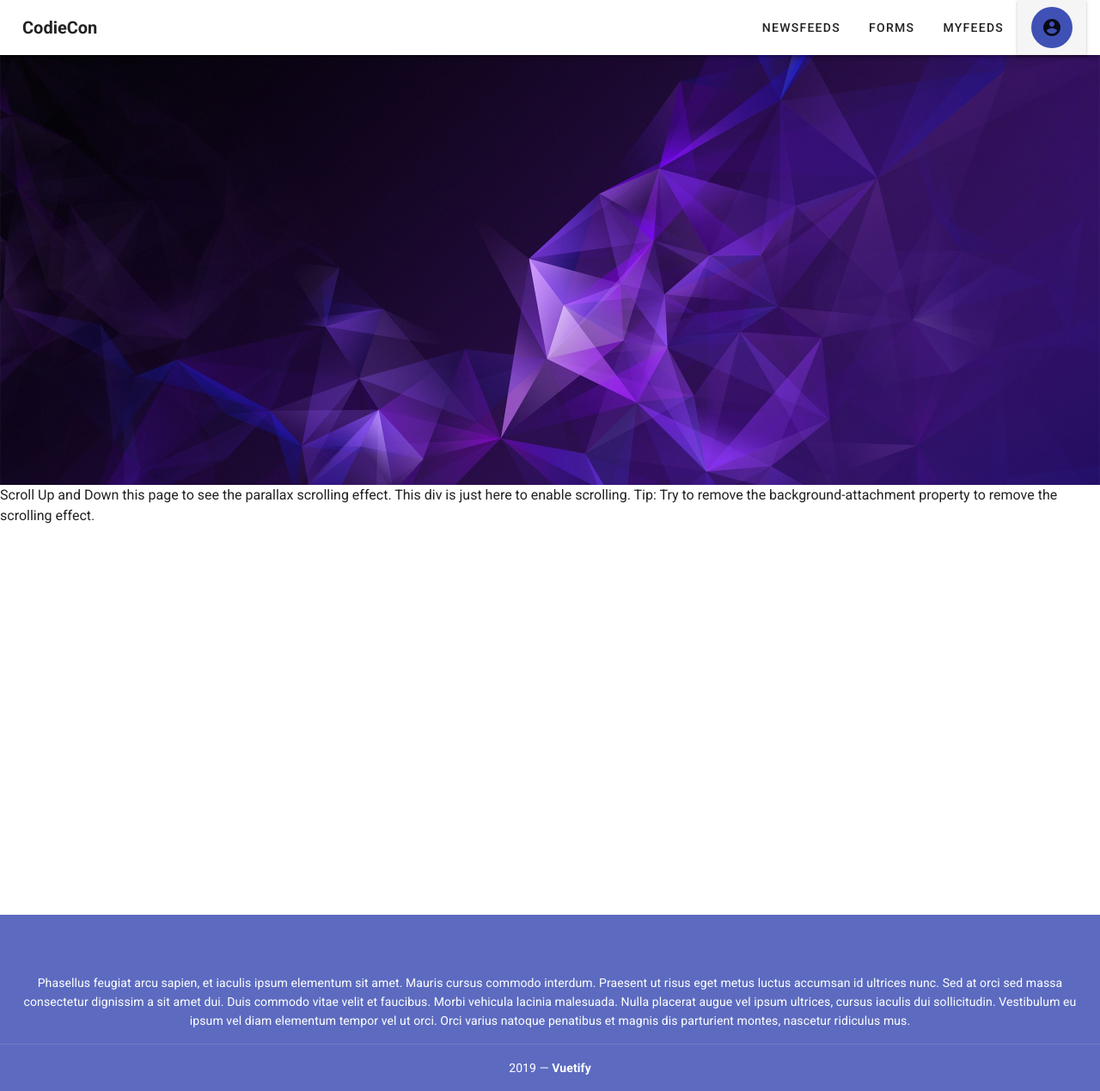
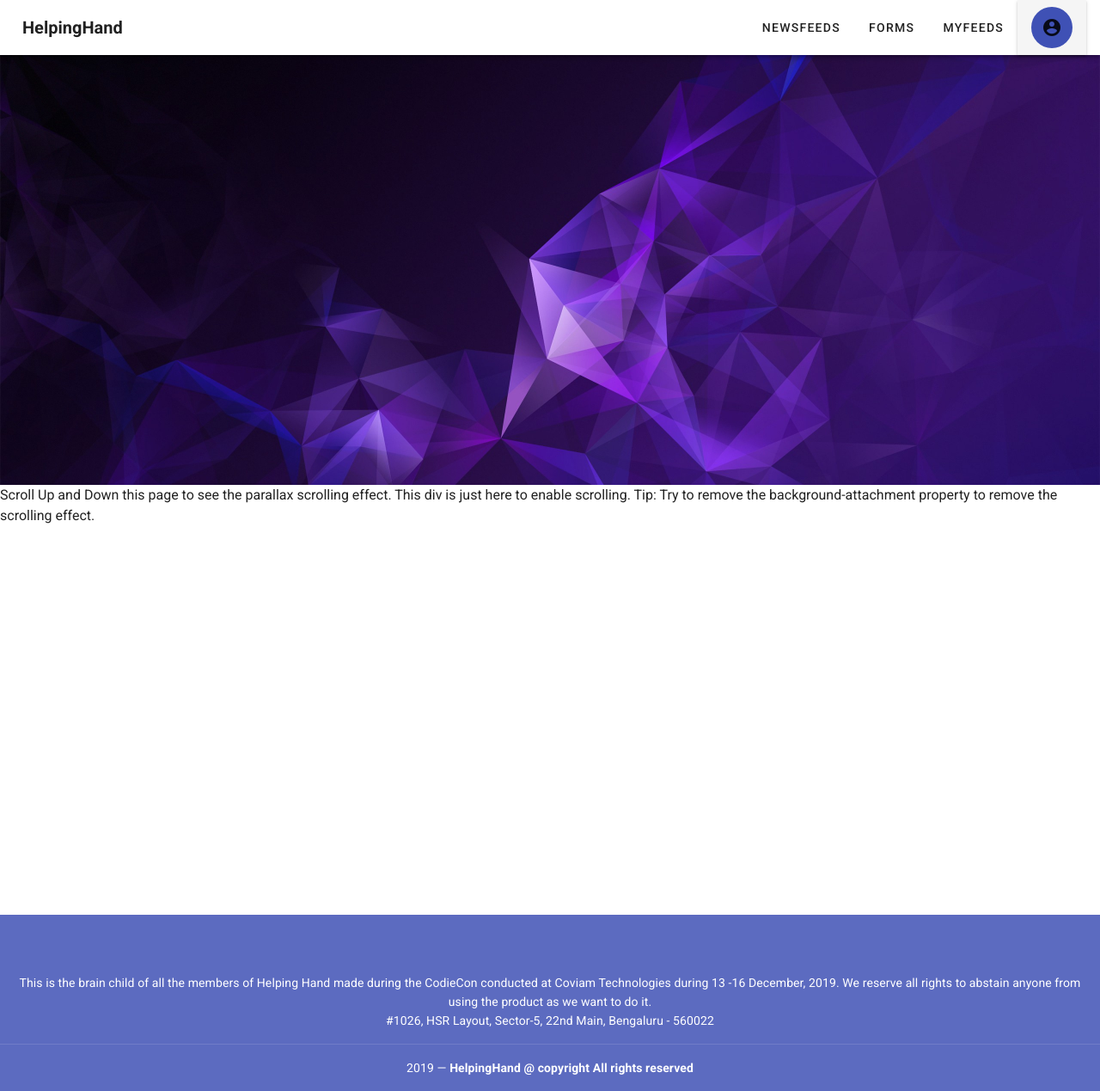
Before and after one commit to Sarthak-Jha/codiecon2k19frontend, a Vue app: page / in a window 1280 px wide. Shown: the whole page at 86% size. Built offline with nearby package versions, Linux system fonts and the light colour scheme.

Commit message:
Footer & Header Improvement

```diff
--- a/src/components/Footer.vue
+++ b/src/components/Footer.vue
@@ -13,13 +13,16 @@
       </v-card-text>
 
       <v-card-text class="white--text pt-0">
-        Phasellus feugiat arcu sapien, et iaculis ipsum elementum sit amet. Mauris cursus commodo interdum. Praesent ut risus eget metus luctus accumsan id ultrices nunc. Sed at orci sed massa consectetur dignissim a sit amet dui. Duis commodo vitae velit et faucibus. Morbi vehicula lacinia malesuada. Nulla placerat augue vel ipsum ultrices, cursus iaculis dui sollicitudin. Vestibulum eu ipsum vel diam elementum tempor vel ut orci. Orci varius natoque penatibus et magnis dis parturient montes, nascetur ridiculus mus.
+
+        This is the brain child of all the members of Helping Hand made during the CodieCon conducted at Coviam Technologies during 13 -16 December, 2019. We reserve all rights to abstain anyone from using
+        the product as we want to do it.
+        <br>#1026, HSR Layout, Sector-5, 22nd Main, Bengaluru - 560022 <br>
       </v-card-text>
 
       <v-divider></v-divider>
 
       <v-card-text class="white--text">
-        {{ new Date().getFullYear() }} — <strong>Vuetify</strong>
+        {{ new Date().getFullYear() }} — <strong>HelpingHand @ copyright All rights reserved</strong>
       </v-card-text>
     </v-card>
   </v-footer>
@@ -41,13 +44,4 @@ export default {
 </script>
 
 <style scoped>
-.main {
-    background-color: black;
-    left: 0px;
-    right: 0px;
-    bottom: 0px;
-    border: black 2px solid;
-    width: 100%;
-    color: floralwhite;
-}
 </style>
--- a/src/components/Navbar.vue
+++ b/src/components/Navbar.vue
@@ -3,7 +3,7 @@
         <v-toolbar
                 class="nav"
         >
-            <v-toolbar-title class="nav__tittle">CodieCon</v-toolbar-title>
+            <v-toolbar-title class="nav__tittle">HelpingHand</v-toolbar-title>
 
             <v-spacer></v-spacer>
 
```
